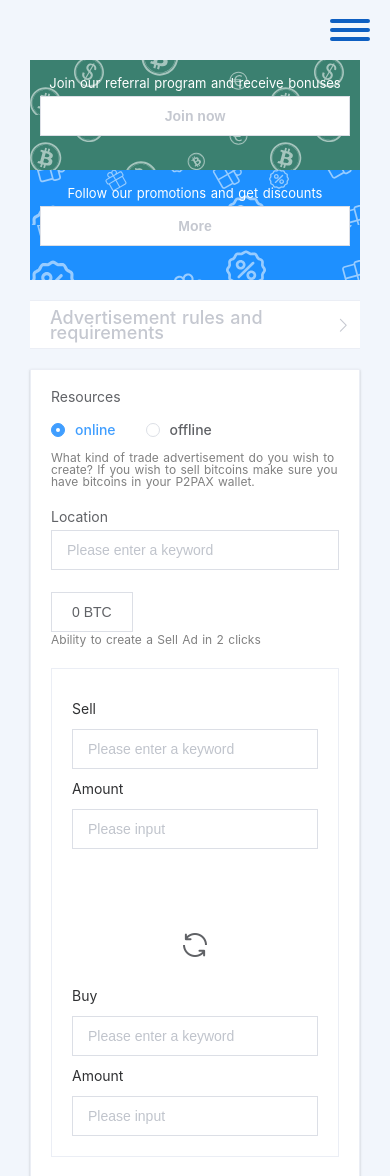
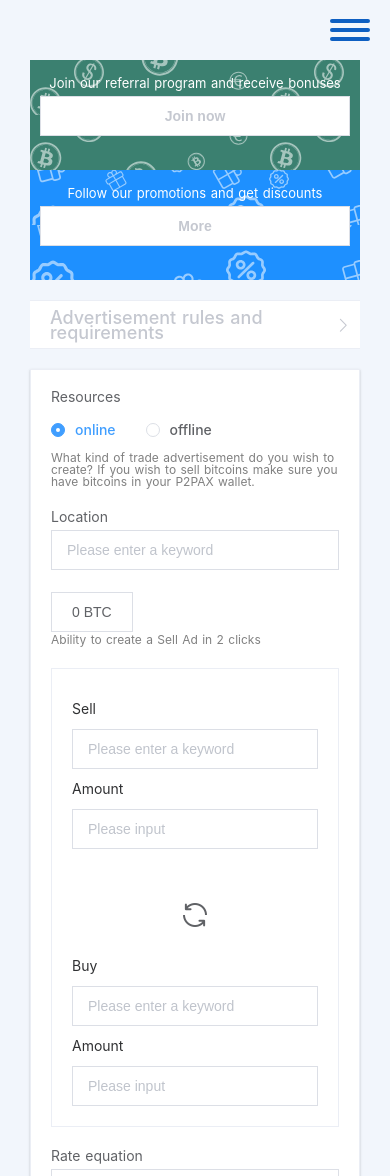
Before and after one commit to iLLia12/P2Pax, a Nuxt app: page /trade/create in a window 390 px wide. Shown: the top 1176 px of the page. Built offline with nearby package versions, Linux system fonts and the light colour scheme.

Commit message:
trade page

```diff
--- a/assets/scss/app.scss
+++ b/assets/scss/app.scss
@@ -273,4 +273,7 @@ button, input {
     .join-col {
         height: 110px !important;
     }
+    .icon-exchange-wrap {
+        padding-top: 50px!important;
+    }
 }
```
